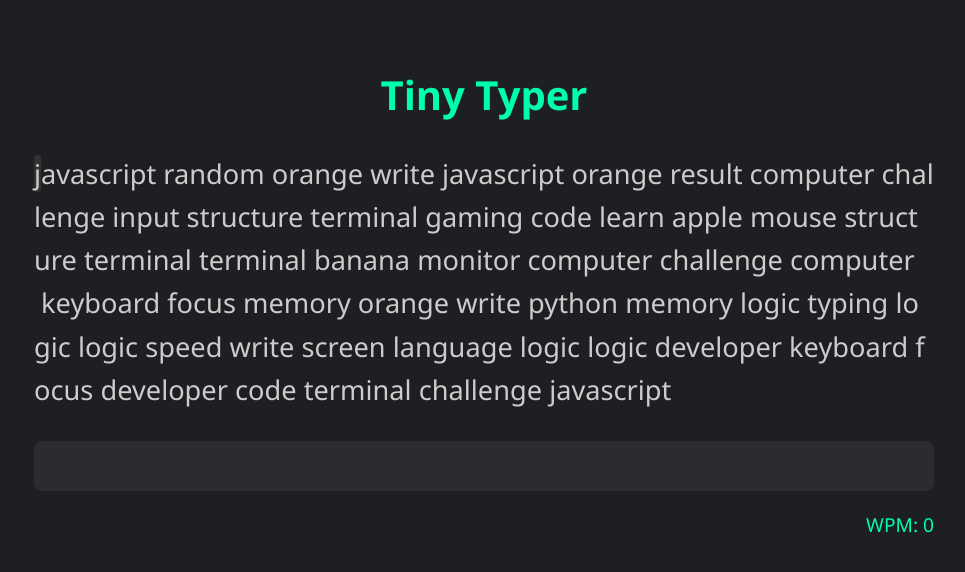
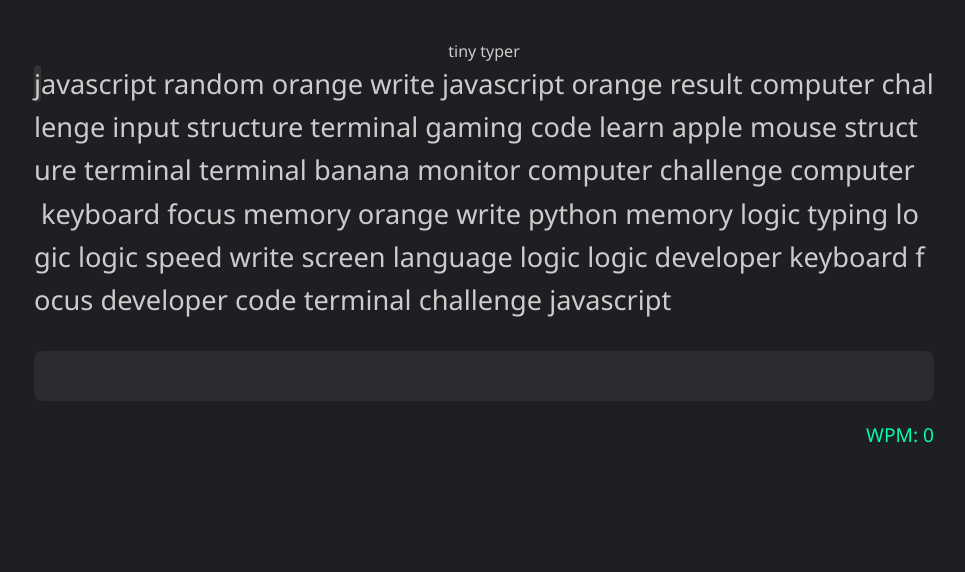
Before and after one commit to Vyrinz/Tiny-typer, a plain HTML site: page index.html in a window 1280 px wide. Shown: the whole page, without its empty margins (156-1121 px from the left). Drawn offline with Linux system fonts and the light colour scheme.

Commit message:
Update index.html

```diff
--- a/index.html
+++ b/index.html
@@ -2,15 +2,15 @@
 <html lang="en">
 <head>
   <meta charset="UTF-8" />
+  <meta name="viewport" content="width=device-width, initial-scale=1.0" />
   <title>Tiny Typer</title>
-  <meta name="viewport" content="width=device-width, initial-scale=1.0" />
   <link rel="stylesheet" href="style.css" />
 </head>
 <body>
-  <header>
-    <h1>Tiny Typer</h1>
-  </header>
-  <main>
+  <div class="top-bar">
+    <div class="logo">tiny typer</div>
+  </div>
+  <main class="container">
     <div id="word-box"></div>
     <input id="input" type="text" autocomplete="off" autofocus />
     <div id="wpm">WPM: 0</div>
```
